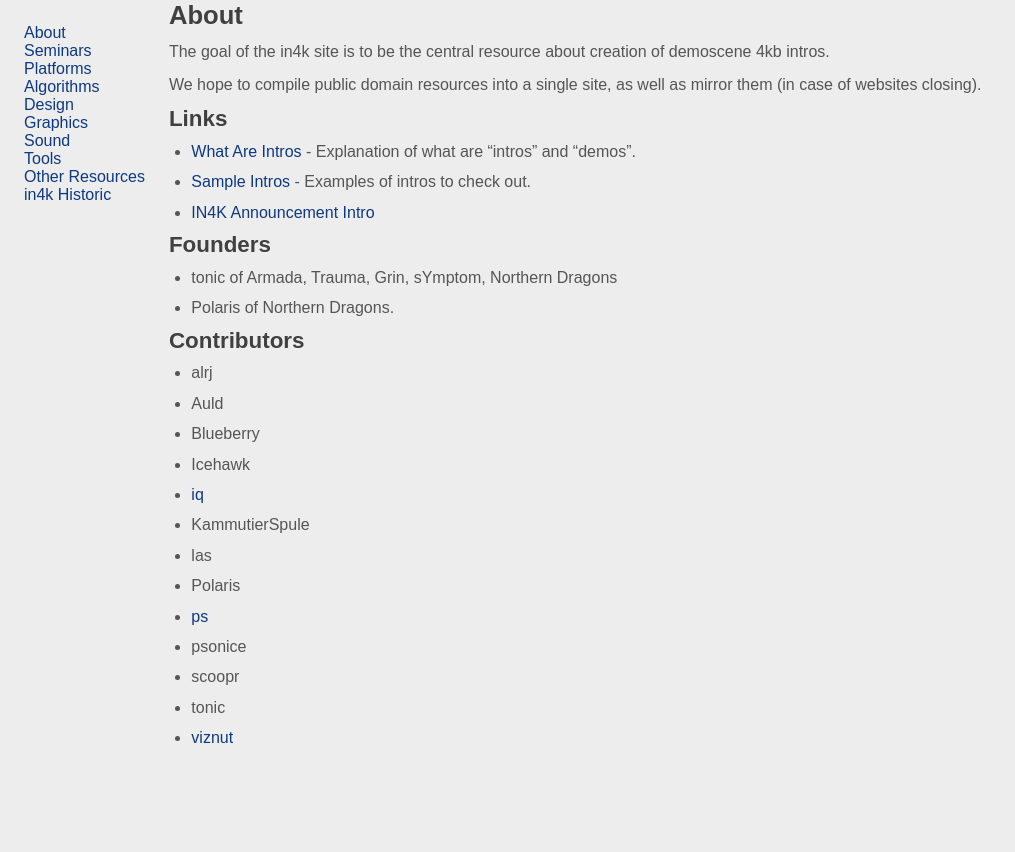
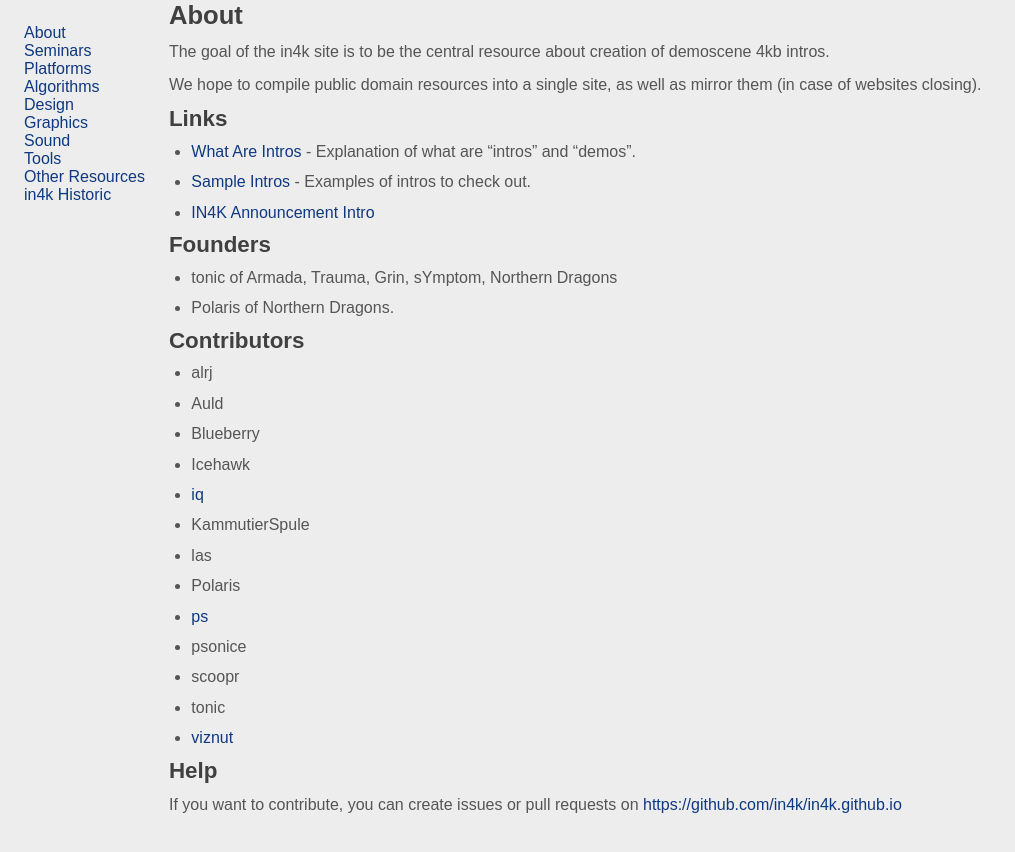
Before and after one commit to in4k/in4k.github.io, a Jekyll site: the page built from wiki/about.markdown, in a window 1280 px wide. Shown: the top 852 px of the page, without its empty margins (0-1015 px from the left). Built offline with Jekyll 4.4.1, drawn with Linux system fonts in a browser that asks for light colours; some web fonts are replaced.

Commit message:
Update about.markdown

```diff
--- a/wiki/about.markdown
+++ b/wiki/about.markdown
@@ -33,3 +33,7 @@ We hope to compile public domain resources into a single site, as well as mirror
 * scoopr
 * tonic
 * [viznut](http://countercomplex.blogspot.fi/)
+
+## Help
+
+If you want to contribute, you can create issues or pull requests on [https://github.com/in4k/in4k.github.io](https://github.com/in4k/in4k.github.io)
```
